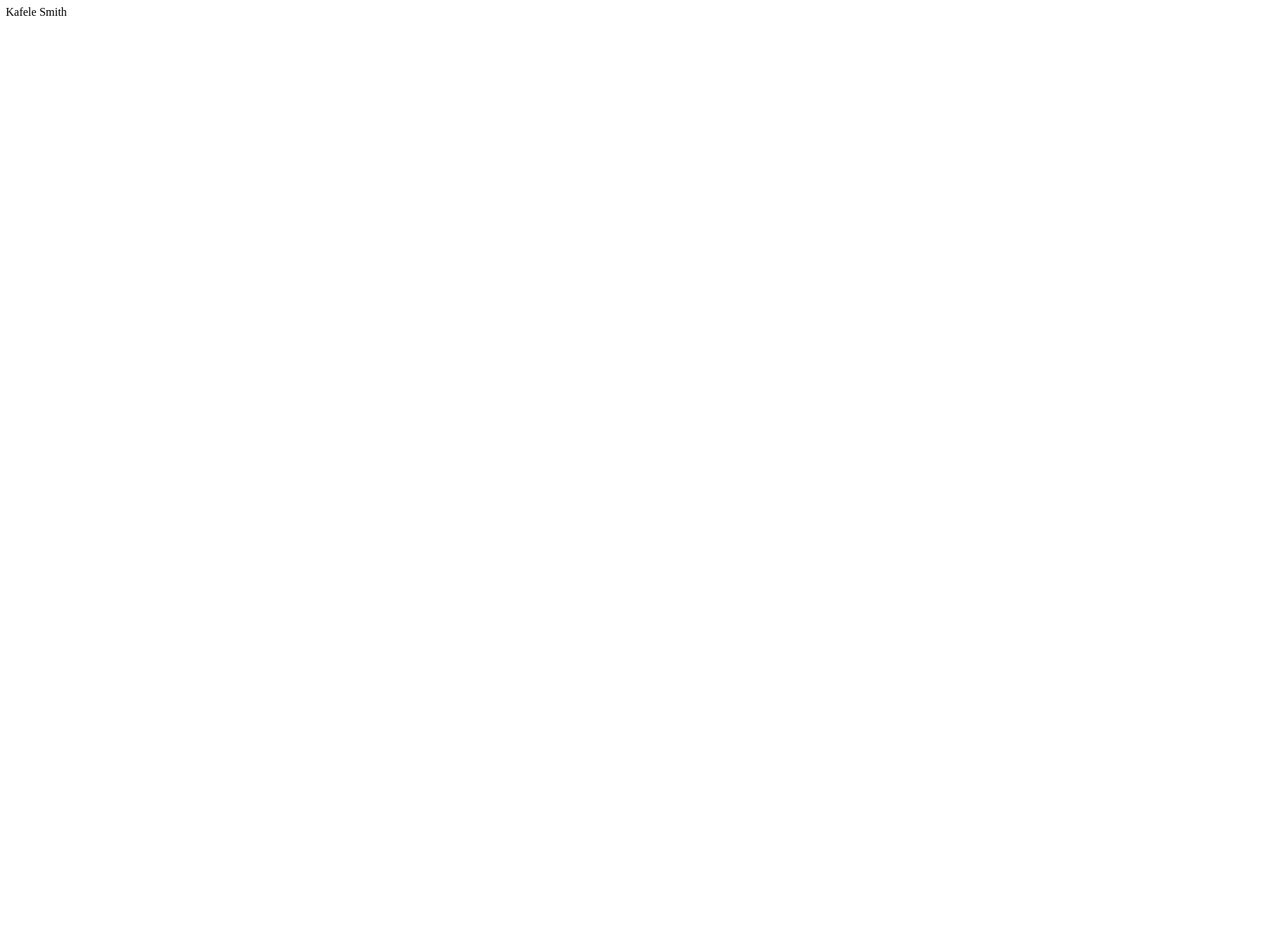
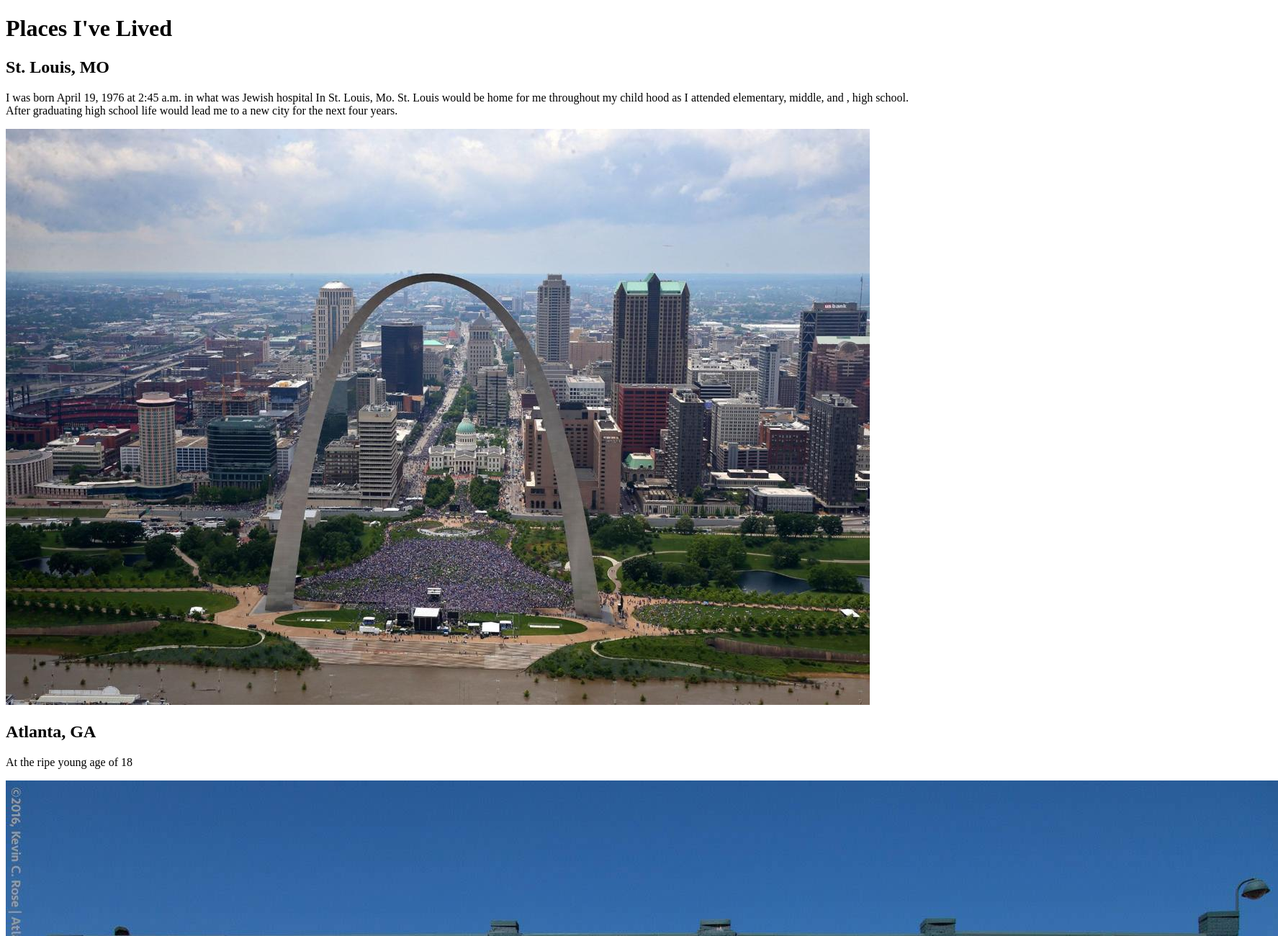
Before and after one commit to AutonomousUltraInstinct/HTML-ME-SOMETHING2, a plain HTML site: page index.html in a window 1280 px wide. Shown: the top 1300 px of the page at 72% size, 1775 px wide, since content can reach past the window. Before the commit the page ends 800 px from the top, so only its background shows below. Drawn offline with Linux system fonts and the light colour scheme.

Commit message:
Commit message

```diff
--- a/index.html
+++ b/index.html
@@ -1 +1,48 @@
-<p>Kafele Smith</p>
+<!DOCTYPE html>
+
+<html>
+   <head>
+      <meta charset="utf-8">
+      <meta name="viewport" content="width=device-width">
+      <link rel="stylesheet" type="text/css" href="styles.css">
+
+      <title>Places I've Lived</title>
+
+   </head>
+
+   <body>
+      <header>
+         <h1>Places I've Lived</h1>
+         <main>
+            <article>
+               <section>
+                  <a name="St. Louis"></a>
+                  <h2>St. Louis, MO</h2>
+
+               </section>
+            </article>
+
+
+       <p>I was born April 19, 1976 at 2:45 a.m. in what was Jewish hospital In St. Louis, Mo. St. Louis would be home for me throughout my child hood as I attended elementary, middle, and , high school. After graduating high school life would lead me to a new city for the next four years.
+      </p>
+      <img id="stl" src="images/StLouis.jpg" alt="St. Louis, MO home of the famous Arch.">
+      <section>
+         <a name="Atlanta"></a>
+         <h2>Atlanta, GA</h2>
+      </section>
+      <article>
+         <p>At the ripe young age of 18 </p>
+         <div><img class="atl" src="images/ATLANTA.jpg" alt="Atlanta, Ga"></div>
+      </article>
+   </article>
+         </main>
+         <footer>&copy; Kafele Smith
+            </footer>
+
+
+
+
+
+
+   </body>
+</html>
```
Also changed, not shown: images/ATLANTA.jpg (added), images/StLouis.jpg (added), styles.css (added).
